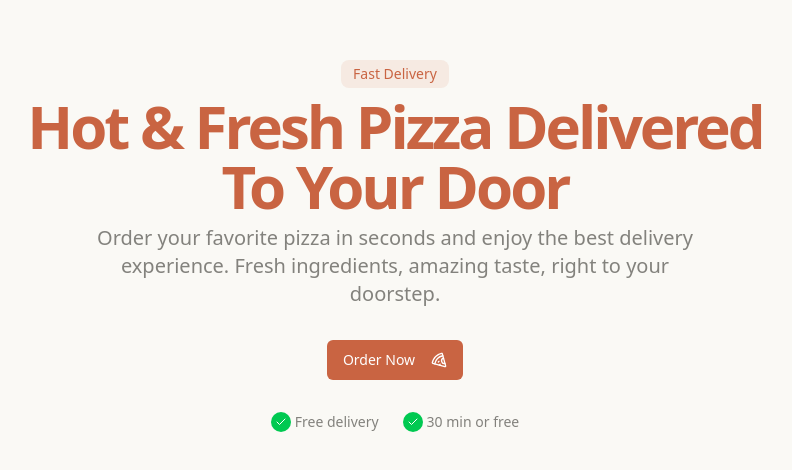
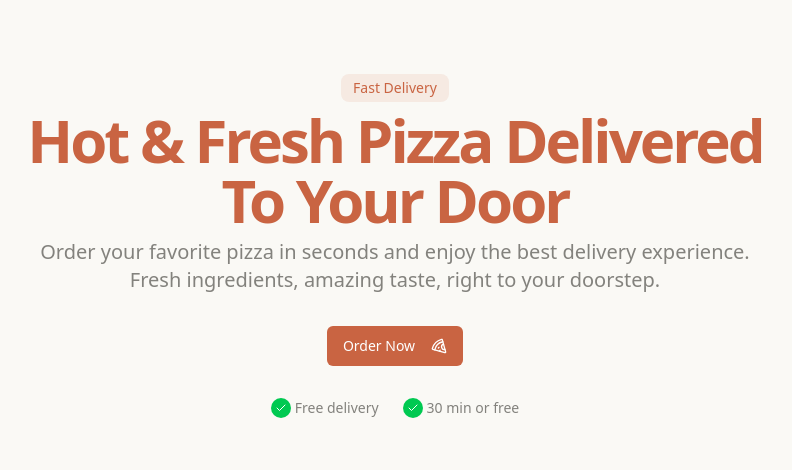
Before and after one commit to ni3rav/fe-assignment, a Next.js app: page / in a window 1280 px wide. Shown: the part 154-624 px from the top of the page, without its empty margins (245-1037 px from the left). Built offline with nearby package versions, Linux system fonts and the light colour scheme.

Commit message:
refactor: improve layout and styling of dashboard pages and components

```diff
--- a/app/dashboard/hello/page.tsx
+++ b/app/dashboard/hello/page.tsx
@@ -7,7 +7,8 @@ export default function HelloPage() {
   const { data: session } = useSession();
 
   return (
-    <div className="flex flex-col items-center justify-center min-h-[calc(100vh-10rem)] space-y-6">
+    <div className="w-full flex flex-col items-center justify-center min-h-[calc(100vh-10rem)]">
+      <div className="max-w-3xl w-full text-center space-y-6">
         <div className="flex flex-col items-center space-y-4">
           <div className="p-4 rounded-full bg-primary/10">
             <Pizza className="w-12 h-12 text-primary" />
@@ -15,11 +16,12 @@ export default function HelloPage() {
           <h1 className="text-4xl font-bold tracking-tight text-center lg:text-5xl">
             Hello, {session?.user?.name || "Guest"}!
           </h1>
-        <p className="text-lg text-center text-muted-foreground max-w-[600px]">
+          <p className="text-lg text-center text-muted-foreground">
             Welcome to your pizza dashboard. Here you can view and manage your
             orders.
           </p>
         </div>
       </div>
+    </div>
   );
 }
--- a/app/dashboard/layout.tsx
+++ b/app/dashboard/layout.tsx
@@ -15,10 +15,10 @@ export default function DashboardLayout({
 }) {
   return (
     <RouteProtector>
-      <div className="flex min-h-screen flex-col w-screen">
+      <div className="flex min-h-screen flex-col">
         <header className="sticky top-0 z-50 w-full border-b bg-background/95 backdrop-blur supports-[backdrop-filter]:bg-background/60">
-          <div className="container flex h-14 items-center px-4 sm:px-6 lg:px-8">
-            <div className="flex items-center">
+          <div className="container flex h-14 items-center mx-auto px-4">
+            <div className="flex items-center flex-1">
               <MobileNav />
               <Link
                 href="/dashboard/hello"
@@ -29,17 +29,17 @@ export default function DashboardLayout({
                 </span>
                 <span className="font-bold sm:hidden">Dashboard</span>
               </Link>
-              <nav className="hidden md:flex items-center space-x-4 text-sm font-medium lg:space-x-6">
+              <nav className="hidden md:flex items-center space-x-6 text-sm font-medium">
                 <NavLink href="/dashboard/hello">Home</NavLink>
                 <NavLink href="/dashboard/orders">Orders</NavLink>
               </nav>
-            </div>
-            <div className="ml-auto hidden md:flex items-center space-x-2">
-              <AuthButton />
+              <div className="ml-auto hidden md:flex items-center">
+                <AuthButton />
+              </div>
             </div>
           </div>
         </header>
-        <main className="flex-1 container py-4 sm:py-6 md:py-8 px-4 sm:px-6 lg:px-8">
+        <main className="flex-1 container mx-auto py-6 px-4">
           {children}
         </main>
       </div>
--- a/app/dashboard/orders/page.tsx
+++ b/app/dashboard/orders/page.tsx
@@ -78,18 +78,18 @@ export default function OrdersPage() {
   const isDesktop = useMediaQuery("(min-width: 768px)");
 
   return (
-    <div className="space-y-4 sm:space-y-6 md:space-y-8">
+    <div className="w-full max-w-full space-y-6">
       <div>
         <h2 className="text-2xl sm:text-3xl font-bold tracking-tight">
           Pizza Orders
         </h2>
-        <p className="text-sm sm:text-base text-muted-foreground">
+        <p className="text-muted-foreground mt-1">
           Manage and track your pizza orders
         </p>
       </div>
 
       {isDesktop ? (
-        <div className="rounded-lg border shadow-sm overflow-hidden overflow-x-auto">
+        <div className="w-full rounded-lg border shadow-sm">
           <Table>
             <TableHeader>
               <TableRow>
@@ -123,9 +123,9 @@ export default function OrdersPage() {
           </Table>
         </div>
       ) : (
-        <div className="space-y-4">
+        <div className="grid gap-4">
           {mockOrders.map((order) => (
-            <Card key={order.orderId}>
+            <Card key={order.orderId} className="w-full">
               <CardHeader className="pb-2">
                 <div className="flex justify-between items-center">
                   <CardTitle className="text-sm font-medium">
--- a/app/page.tsx
+++ b/app/page.tsx
@@ -4,11 +4,10 @@ import Link from "next/link";
 
 export default function Home() {
   return (
-    <div className="flex min-h-screen flex-col">
-      <main className="flex-1">
-        <section className="w-full min-h-screen flex items-center justify-center bg-background">
-          <div className="container px-4 md:px-6 mx-auto">
-            <div className="flex flex-col items-center justify-center text-center space-y-8 max-w-3xl mx-auto">
+    <div className="w-full min-h-screen">
+      <main className="w-full min-h-screen flex items-center justify-center">
+        <div className="w-full max-w-3xl mx-auto px-4">
+          <div className="flex flex-col items-center justify-center text-center space-y-8">
             <div className="space-y-2">
               <div className="inline-block rounded-lg bg-primary/10 px-3 py-1 text-sm text-primary">
                 Fast Delivery
@@ -16,10 +15,10 @@ export default function Home() {
               <h1 className="text-3xl font-bold tracking-tighter sm:text-5xl xl:text-6xl/none text-primary">
                 Hot & Fresh Pizza Delivered To Your Door
               </h1>
-                <p className="max-w-[600px] text-muted-foreground md:text-xl mx-auto">
-                  Order your favorite pizza in seconds and enjoy the best
-                  delivery experience. Fresh ingredients, amazing taste, right
-                  to your doorstep.
+              <p className="text-muted-foreground md:text-xl">
+                Order your favorite pizza in seconds and enjoy the best delivery
+                experience. Fresh ingredients, amazing taste, right to your
+                doorstep.
               </p>
             </div>
             <div className="flex flex-col gap-2 min-[400px]:flex-row justify-center">
@@ -71,7 +70,6 @@ export default function Home() {
             </div>
           </div>
         </div>
-        </section>
       </main>
     </div>
   );
--- a/components/auth-button.tsx
+++ b/components/auth-button.tsx
@@ -9,7 +9,6 @@ export function AuthButton() {
   if (session) {
     return (
       <div className="flex items-center gap-4">
-        <span>Signed in as {session.user?.email}</span>
         <Button onClick={() => signOut()}>Sign out</Button>
       </div>
     );
```
Lines whose indentation alone changed are shown as unchanged.
